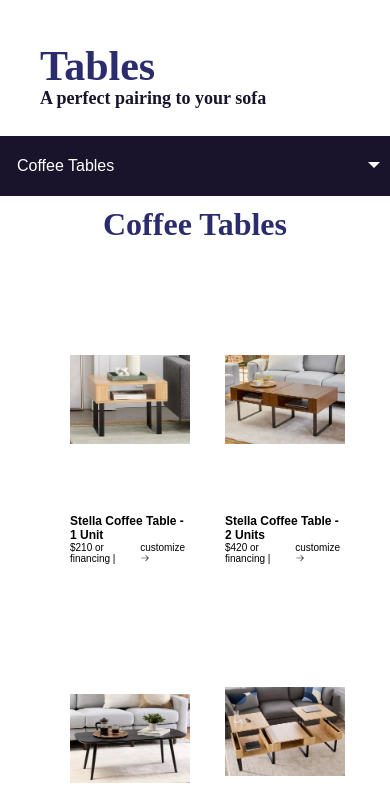
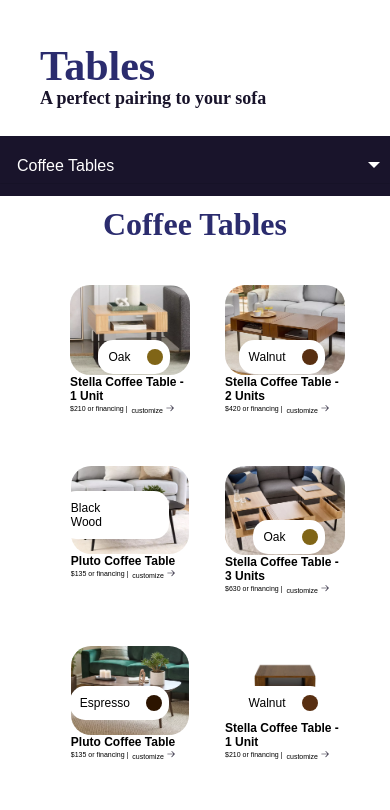
Before and after one commit to abbyshabi/cozey_table_UI, a React (Create React App) app: page / in a window 390 px wide. Shown: the top 810 px of the page. Built offline with nearby package versions, Linux system fonts and the light colour scheme; what webfontloader would draw is missing.

Commit message:
chore: add color label

```diff
--- a/src/Components/ProductCard/index.js
+++ b/src/Components/ProductCard/index.js
@@ -1,6 +1,13 @@
 import React, { useState } from 'react'
 import './style.css'
 import ArrowIcon from '../ArrowIcon/index'
+
+const colorScheme = {
+  espresso: '#2C1400',
+  walnut: '#582F11',
+  oak: '#806517',
+  blackwood: '#000'
+};
 
 const ProductCard = ({ product }) => {
   const [colorOptionsVisible, setColorOptionsVisible] = useState(false)
@@ -8,6 +15,8 @@ const ProductCard = ({ product }) => {
   const toggleColorOptions = () => {
     setColorOptionsVisible(!colorOptionsVisible)
   }
+  const colorCode = colorScheme[product?.name?.toLowerCase()];
+
 
   return (
     <div className='product-card'>
@@ -16,6 +25,13 @@ const ProductCard = ({ product }) => {
         alt={product.description}
         className='product-image'
       />
+    <div className='color-label'>
+        <div className='color-name'>{product?.name}</div>
+        <div
+          className='color-badge'
+          style={{ backgroundColor: colorCode }}
+        ></div>
+      </div>
      <div className='product-details'>
         <h6 className='product-title'>{product?.description}</h6>
         <p className='product-description'>
@@ -26,12 +42,6 @@ const ProductCard = ({ product }) => {
           </span>
         </p>
       </div>
-      {/* <div className='color-options-toggle' onClick={toggleColorOptions}>
-        Color Options
-      </div>
-      {colorOptionsVisible && (
-        <div className='color-options'>oak</div>
-      )} */}
     </div>
   )
 }
--- a/src/Components/ProductCard/style.css
+++ b/src/Components/ProductCard/style.css
@@ -1,4 +1,3 @@
-/* Add container styles */
 .product-card {
     position: relative;
     display: flex;
@@ -6,8 +5,8 @@
     align-items: flex-start;
     justify-content: space-evenly;
     width: 420px;
+    background-color: #fff;
     padding: 1px;
-    background-color: #fff;
 }
 
 .product-image {
@@ -15,11 +14,9 @@
     background-color: rgb(245, 246, 248);
     width: 400px;
     height: 300px;
-    max-width: 1200px;
-    max-height: 900px;
+    max-width: 100%;
     object-fit: contain;
 }
-
 
 .product-details {
     flex-grow: 1;
@@ -31,62 +28,33 @@
 .product-title {
     margin: 0;
     font-size: 16px;
-
 }
 
 .product-description {
     margin: 0;
     font-size: 12px;
     display: flex;
+    align-items: center;
 }
 
-/* .product-description {
-    font-size: 12px;
-    margin: 2px 0;
-    display: flex;
-} */
+
 .customize {
-    margin-left: 0;
-}
-.color-options-toggle {
-    position: absolute;
-    bottom: 8px;
-    right: 8px;
-    background-color: #007bff;
-    color: #fff;
-    padding: 4px 8px;
-    cursor: pointer;
+    margin-left: 4px;
 }
 
-.color-options {
-    position: absolute;
-    bottom: 0;
-    right: 0;
-    background-color: #fff;
-    padding: 8px;
-    display: flex;
-    flex-direction: column;
-    align-items: center;
-}
 @media (max-width: 768px) {
-    img{
-        border-radius: 20px;
-    }
     .product-image {
-        -webkit-box-align: center;
-        align-items: center;
         border-radius: 20px;
         background: none;
         width: 100px;
-        height: 1000px;
-        max-width: 300px;
-        max-height: 300px;
+        height: 100px;
+        max-width: 100%;
+        max-height: 100px;
         object-fit: contain;
     }
 
     .product-card {
         width: 90%;
-        height: 300px;
         padding: 10px;
     }
 
@@ -95,21 +63,47 @@
     }
 
     .product-description {
-        font-size: 10px;
+        font-size: 7px;
     }
 }
 
 @media (max-width: 900px) {
     .product-card {
         width: 90%;
-        height: 300px;
         padding: 10px;
     }
+
     .product-image {
         border-radius: 20px;
-        -webkit-box-align: center;
-        align-items: center;
         width: 100%;
         height: 100%;
+        max-width: 100%;
     }
 }
+
+
+
+.color-label {
+  position: absolute;
+  bottom: 50px;
+  right: 30px;
+  display: flex;
+  flex-direction: row;
+  align-items: center;
+  background-color: #fff;
+    width: auto;
+  border-radius: 15px;
+  padding: 7px;
+}
+
+.color-name {
+  margin-right: 13px;
+  padding: 3px;
+  font-size: 12px;
+}
+
+.color-badge {
+  width: 16px;
+  height: 16px;
+  border-radius: 50%;
+}
```
Lines whose indentation alone changed are shown as unchanged.
